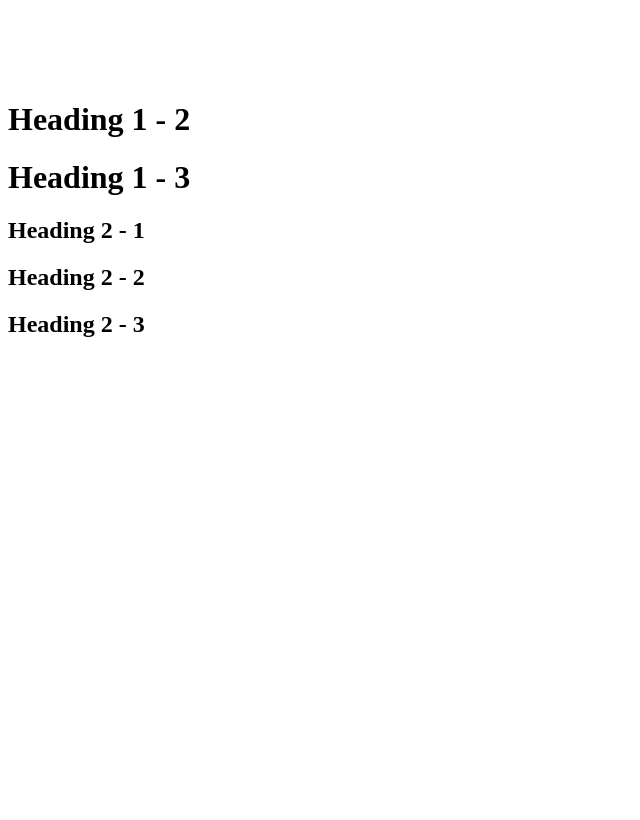
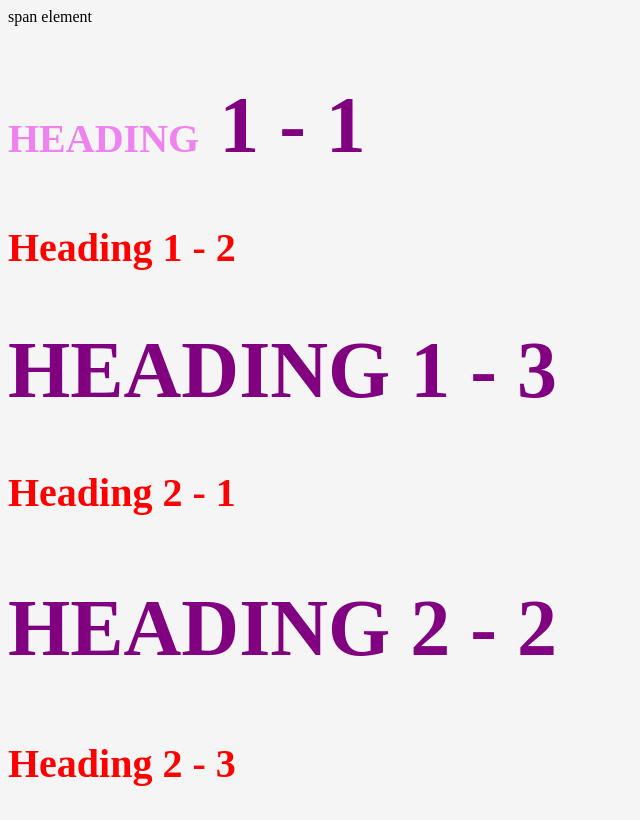
Before and after one commit to ayman2almonster/AymanBLM, a plain HTML site: page style-ayman.html in a window 1280 px wide. Shown: the whole page, without its empty margins (0-640 px from the left). Drawn offline with Linux system fonts and the light colour scheme.

Commit message:
we created css style

```diff
--- /dev/null
+++ b/css/main.css
@@ -0,0 +1,24 @@
+body{
+	background-color: whitesmoke;
+}
+h1{
+ 	font-size: 30px;
+ 	color: salmon;
+ }
+ h2{
+ 	color: hotpink;
+ 	font-size:
+ }
+ .big{
+ 	font-size: 40px;
+ 	color: red;
+ }
+ .up{
+ 	font-size: 80px;
+ 	color: purple;
+ 	text-transform: uppercase;
+ }
+ h1 span{
+ 	color: violet;
+ 	font-size: 40px;
+ }
--- a/style-ayman.html
+++ b/style-ayman.html
@@ -4,15 +4,17 @@
 	<meta charset="utf-8">
 	<meta name="viewport" content="width=device-width, initial-scale=1">
 	<title>ayman style</title>
+	<link rel="stylesheet" type="text/css" href="css/main.css">
 </head>
 <body>
+	<span>span element</span>
 
-	<h1 style="font-size: 40px; color:White;">Heading 1 - 1</h1>
-	<h1>Heading 1 - 2</h1>
-	<h1>Heading 1 - 3</h1>
-	<h2>Heading 2 - 1</h1>
-	<h2>Heading 2 - 2</h1>
-	<h2>Heading 2 - 3</h1>
+	<h1 class="up"><span>Heading</span> 1 - 1</h1>
+	<h1 class="big">Heading 1 - 2</h1>
+	<h1 class="up">Heading 1 - 3</h1>
+	<h2 class="big">Heading 2 - 1</h1>
+	<h2 class="up">Heading 2 - 2</h1>
+	<h2 class="big">Heading 2 - 3</h1>
 
 </body>
 </html>
```
